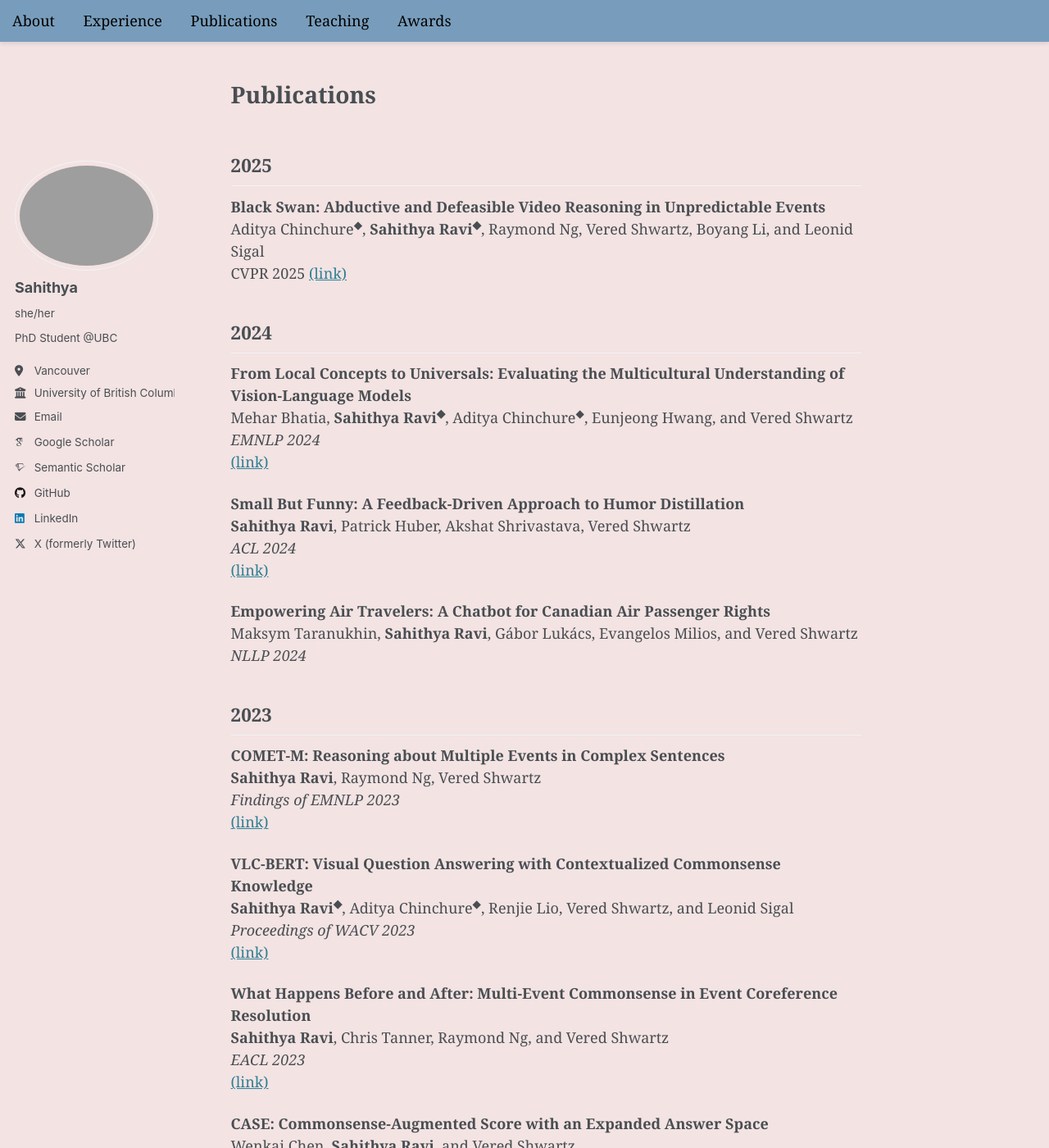
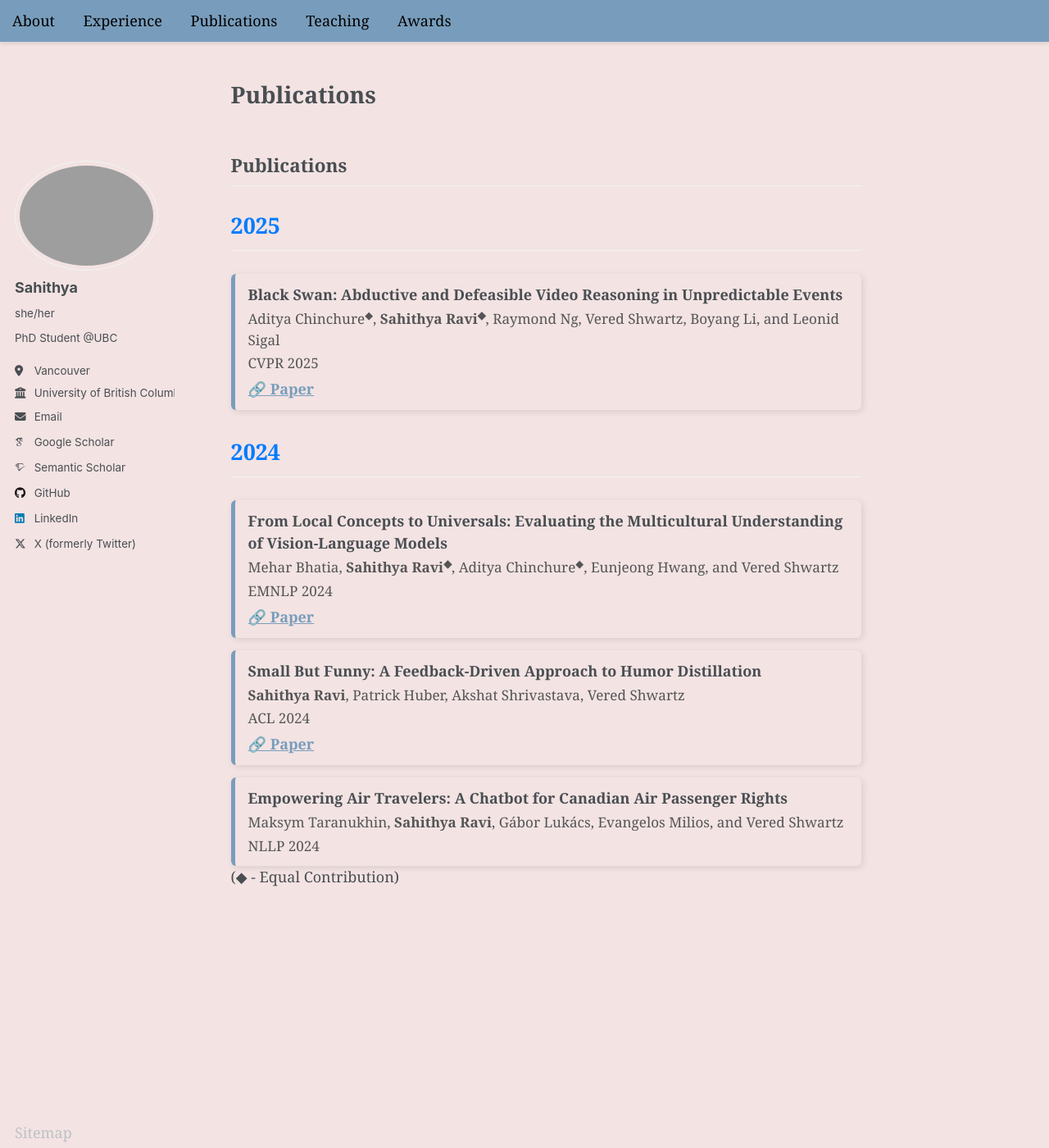
Before and after one commit to sahithyaravi/sahithyaravi.github.io, a Jekyll site: the page built from _pages/publications.md, in a window 1280 px wide and 1400 px high. Shown: the whole window at 82% size. Built offline with Jekyll 4.4.1, drawn with Linux system fonts in a browser that asks for light colours; some web fonts are replaced; some of the changed text lies outside the part shown.

```diff
--- a/_pages/publications.md
+++ b/_pages/publications.md
@@ -4,65 +4,100 @@ permalink: /publications/
 author_profile: true
 ---
 
-## 2025
+<style>
+  .publications-container {
+    display: flex;
+    flex-direction: column;
+    gap: 15px;
+  }
 
-**Black Swan: Abductive and Defeasible Video Reasoning in Unpredictable Events**
-  Aditya Chinchure<sup>◆</sup>, **Sahithya Ravi<sup>◆</sup>**, Raymond Ng, Vered Shwartz, Boyang Li, and Leonid Sigal
-  CVPR 2025
-  [(link)](https://arxiv.org/abs/2412.05725)
+  .pub-year {
+    font-size: 1.5em;
+    font-weight: bold;
+    color: #007bff;
+    border-bottom: 2px solid #789DBC;
+    margin-top: 20px;
+    padding-bottom: 5px;
+  }
 
-## 2024
+  .publication-card {
+    background: #f3e3e3;
+    padding: 12px 16px;
+    border-radius: 6px;
+    box-shadow: 2px 2px 8px rgba(0, 0, 0, 0.1);
+    border-left: 5px solid #789DBC;
+  }
 
-**From Local Concepts to Universals: Evaluating the Multicultural Understanding of Vision-Language Models**
-  Mehar Bhatia, **Sahithya Ravi<sup>◆</sup>**, Aditya Chinchure<sup>◆</sup>, Eunjeong Hwang, and Vered Shwartz
-  *EMNLP 2024*
-  [(link)](https://arxiv.org/abs/2407.00263)
+  .pub-authors, .pub-venue {
+    display: block;
+    font-size: 0.95em;
+    color: #555;
+    margin-top: 3px;
+  }
 
-**Small But Funny: A Feedback-Driven Approach to Humor Distillation**
-  **Sahithya Ravi**, Patrick Huber, Akshat Shrivastava, Vered Shwartz
-  *ACL 2024*
-  [(link)](https://aclanthology.org/2024.acl-long.706.pdf)
+  .pub-link {
+    display: inline-block;
+    margin-top: 5px;
+    color: #789DBC;
+    text-decoration: none;
+    font-weight: bold;
+  }
 
-**Empowering Air Travelers: A Chatbot for Canadian Air Passenger Rights**
-  Maksym Taranukhin, **Sahithya Ravi**, Gábor Lukács, Evangelos Milios, and Vered Shwartz
-  *NLLP 2024*
+  .pub-link:hover {
+    text-decoration: underline;
+  }
 
-## 2023
+  .pub-scholar {
+    margin-top: 20px;
+  }
 
-**COMET-M: Reasoning about Multiple Events in Complex Sentences**
-  **Sahithya Ravi**, Raymond Ng, Vered Shwartz
-  *Findings of EMNLP 2023*
-  [(link)](https://www.semanticscholar.org/reader/d0f108b8f5fcfb81e4354b498f3f8491740ece7e)
+  .pub-scholar-link {
+    font-weight: bold;
+    color: #789DBC;
+  }
+</style>
 
-**VLC-BERT: Visual Question Answering with Contextualized Commonsense Knowledge**
-  **Sahithya Ravi<sup>◆</sup>**, Aditya Chinchure<sup>◆</sup>, Renjie Lio, Vered Shwartz, and Leonid Sigal
-  *Proceedings of WACV 2023*
-  [(link)](https://openaccess.thecvf.com/content/WACV2023/papers/Ravi_VLC-BERT_Visual_Question_Answering_With_Contextualized_Commonsense_Knowledge_WACV_2023_paper.pdf)
+## Publications
 
-**What Happens Before and After: Multi-Event Commonsense in Event Coreference Resolution**
-  **Sahithya Ravi**, Chris Tanner, Raymond Ng, and Vered Shwartz
-  *EACL 2023*
-  [(link)](https://arxiv.org/pdf/2302.09715.pdf)
+<div class="publications-container">
 
-**CASE: Commonsense-Augmented Score with an Expanded Answer Space**
-  Wenkai Chen, **Sahithya Ravi**, and Vered Shwartz
-  *Findings of EMNLP 2023*
-  [(link)](https://arxiv.org/pdf/2311.01684.pdf)
+  <!-- 2025 -->
+  <h2 class="pub-year">2025</h2>
 
-## 2020
-**OpenML-Python: An Extensible Python API for OpenML**
-  M. Feurer, **S. Ravi**, et al.
-  *Journal of Machine Learning Research (JMLR), 2020*
-  [(link)](https://arxiv.org/pdf/1911.02490.pdf)
+  <div class="publication-card">
+    <strong>Black Swan: Abductive and Defeasible Video Reasoning in Unpredictable Events</strong>
+    <span class="pub-authors">Aditya Chinchure<sup>◆</sup>, <b>Sahithya Ravi<sup>◆</sup></b>, Raymond Ng, Vered Shwartz, Boyang Li, and Leonid Sigal</span>
+    <span class="pub-venue">CVPR 2025</span>
+    <a href="https://arxiv.org/abs/2412.05725" class="pub-link">🔗 Paper</a>
+  </div>
 
-(◆-Equal Contribution)
+  <!-- 2024 -->
+  <h2 class="pub-year">2024</h2>
+
+  <div class="publication-card">
+    <strong>From Local Concepts to Universals: Evaluating the Multicultural Understanding of Vision-Language Models</strong>
+    <span class="pub-authors">Mehar Bhatia, <b>Sahithya Ravi<sup>◆</sup></b>, Aditya Chinchure<sup>◆</sup>, Eunjeong Hwang, and Vered Shwartz</span>
+    <span class="pub-venue">EMNLP 2024</span>
+    <a href="https://arxiv.org/abs/2407.00263" class="pub-link">🔗 Paper</a>
+  </div>
+
+  <div class="publication-card">
+    <strong>Small But Funny: A Feedback-Driven Approach to Humor Distillation</strong>
+    <span class="pub-authors"><b>Sahithya Ravi</b>, Patrick Huber, Akshat Shrivastava, Vered Shwartz</span>
+    <span class="pub-venue">ACL 2024</span>
+    <a href="https://aclanthology.org/2024.acl-long.706.pdf" class="pub-link">🔗 Paper</a>
+  </div>
+
+  <div class="publication-card">
+    <strong>Empowering Air Travelers: A Chatbot for Canadian Air Passenger Rights</strong>
+    <span class="pub-authors">Maksym Taranukhin, <b>Sahithya Ravi</b>, Gábor Lukács, Evangelos Milios, and Vered Shwartz</span>
+    <span class="pub-venue">NLLP 2024</span>
+  </div>
+
+</div>
+
+(◆ - Equal Contribution)
 
 {% if author.googlescholar %}
-  You can also find my articles on <u><a href="{{author.googlescholar}}">my Google Scholar profile</a>.</u>
+  <p class="pub-scholar">You can also find my articles on <a href="{{author.googlescholar}}" class="pub-scholar-link">Google Scholar</a>.</p>
 {% endif %}
-
-{% include base_path %}
-
-{% for post in site.publications reversed %}
-  {% include archive-single.html %}
-{% endfor %}
```
Also changed, not shown: _pages/awards.md (+1 -1 lines).
